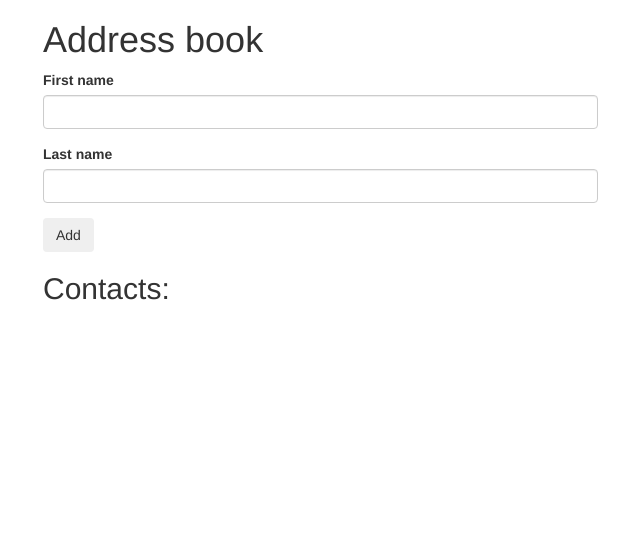
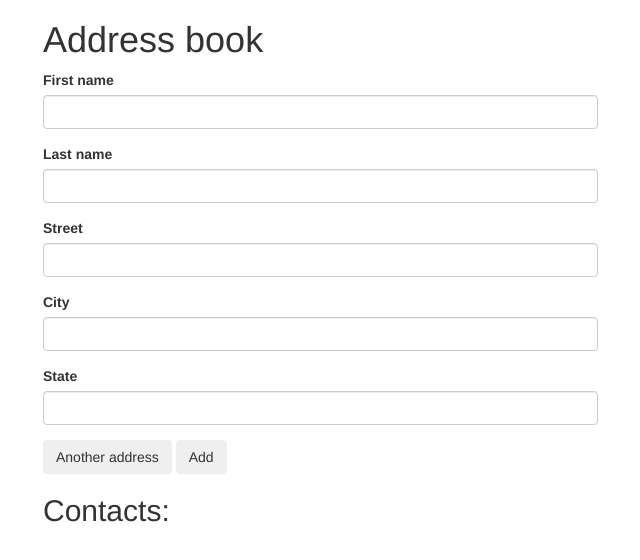
Before and after one commit to Cynthia-Okello/address-book, a plain HTML site: page index.html in a window 1280 px wide. Shown: the whole page, without its empty margins (27-667 px from the left). Drawn offline with Linux system fonts and the light colour scheme.

Commit message:
added sub-forms and corrected indentation errors

```diff
--- a/index.html
+++ b/index.html
@@ -15,7 +15,6 @@
           <div class="col-md-6">
             <div id="show-contact">
               <h2>Add a contact:</h2>
-
               <p>First name: <span class="first-name"></span></p>
               <p>Last name: <span class="last-name"></span></p>
               </div>
@@ -28,7 +27,19 @@
                 <label for="new-last-name">Last name</label>
                 <input type="text" class="form-control" id="new-last-name">
               </div>
-
+              <div class="form-group">
+                <label for="new-street">Street</label>
+                <input type="text" class="form-control" id="new-street">
+              </div>
+              <div class="form-group">
+                <label for="new-city">City</label>
+                <input type="text" class="form-control" id="new-city">
+              </div>
+              <div class="form-group">
+                <label for="new-state">State</label>
+                <input type="text" class="form-control" id="new-state">
+              </div>
+              <button type ="submit" class="btn">Another address</button>
               <button type="submit" class="btn">Add</button>
             </form>
 
```
